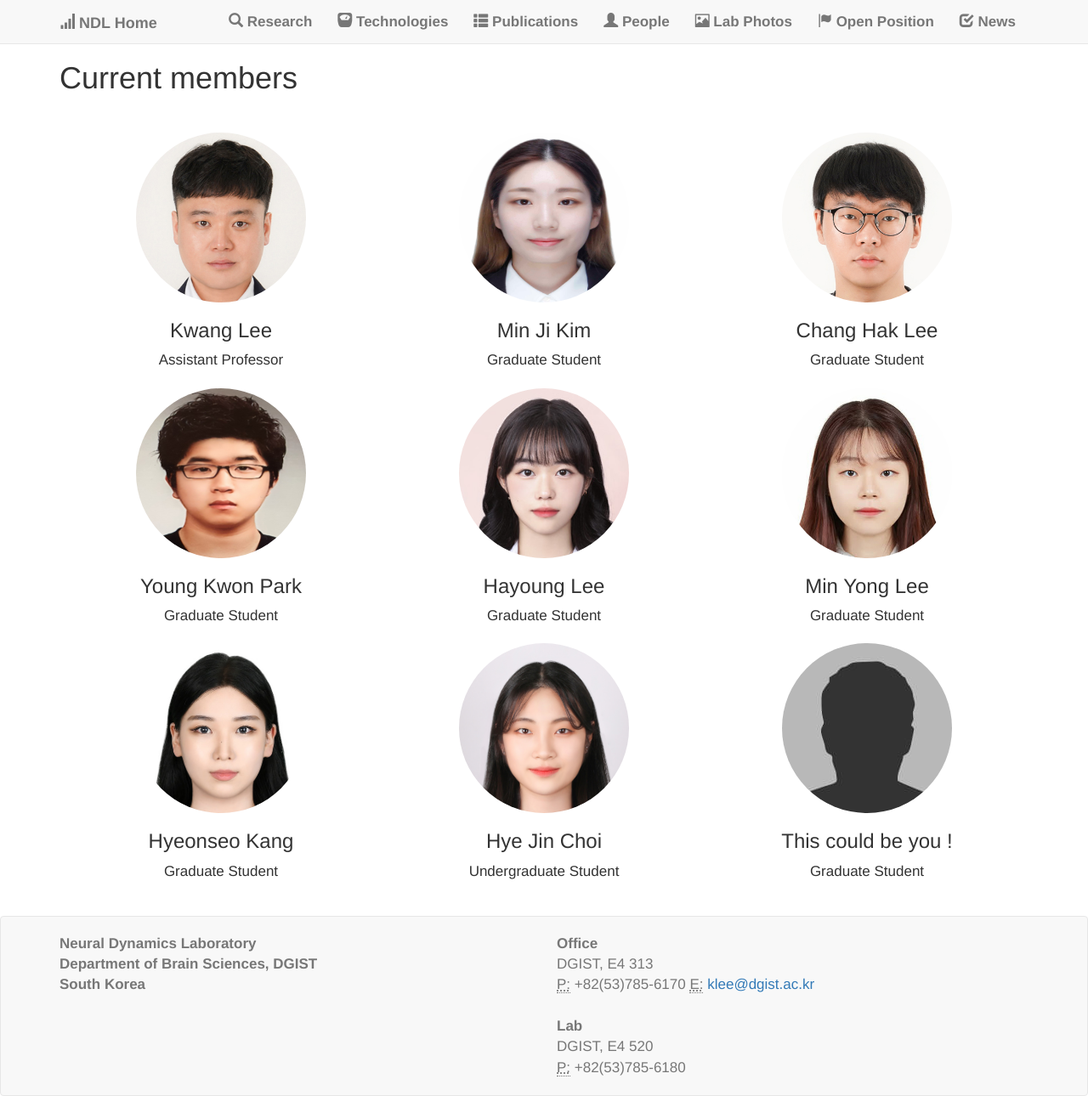
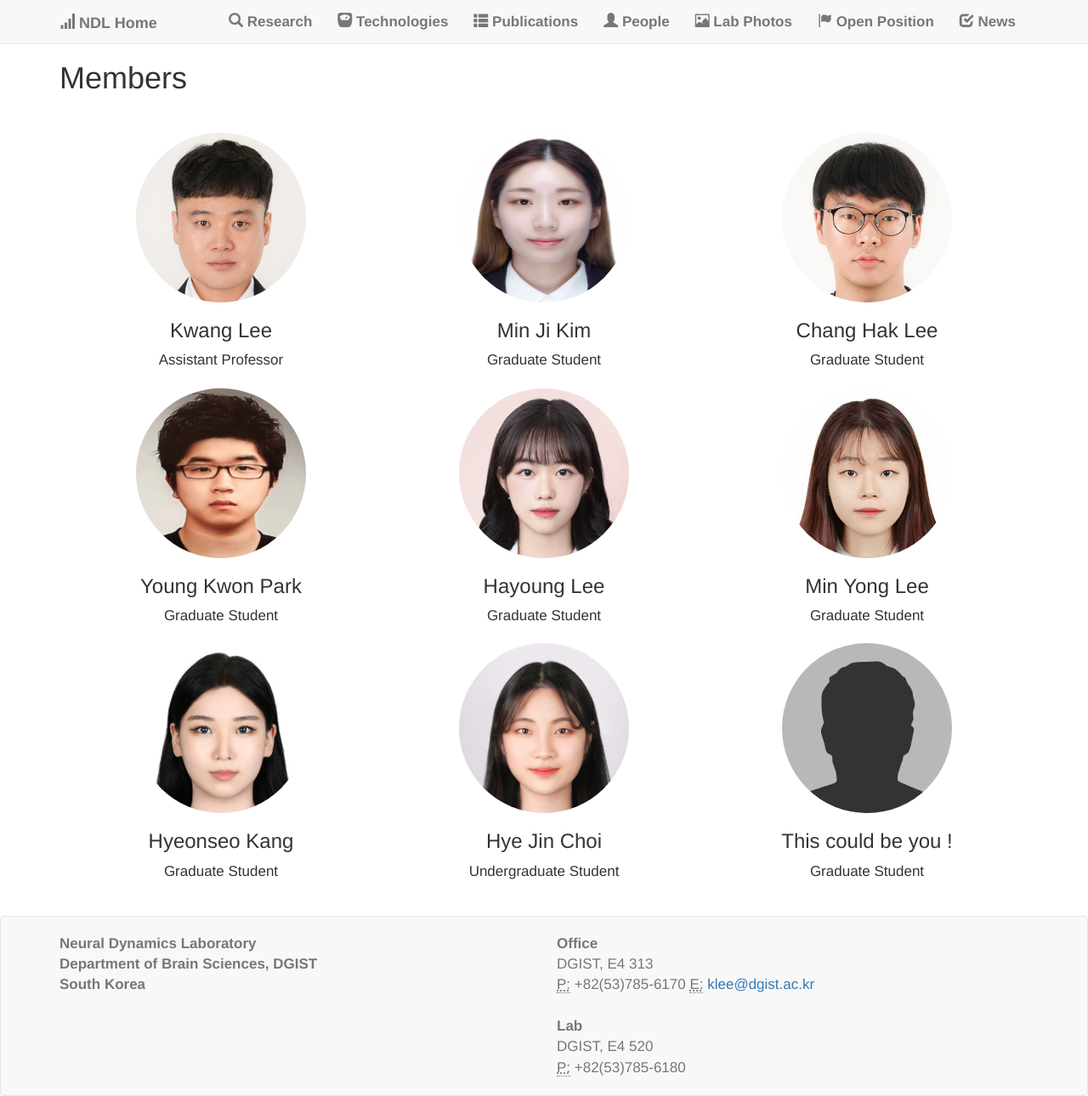
Before and after one commit to kleelab/kleelab.github.io, a Jekyll site: the page built from people.html, in a window 1280 px wide. Shown: the whole page at 85% size. Built offline with Jekyll 4.4.1, drawn with Linux system fonts in a browser that asks for light colours; nearby versions of some CDN libraries; a style sheet for code colours, icons or effects is not loaded.

Commit message:
Update people.html

```diff
--- a/people.html
+++ b/people.html
@@ -5,7 +5,7 @@ layout: default
 <div class="people">
     <div class="container">
 
-        <h1 class="people">Current members</h1>
+        <h1 class="people">Members</h1>
 <br>
         {% for person in site.data.people %}
 
```
